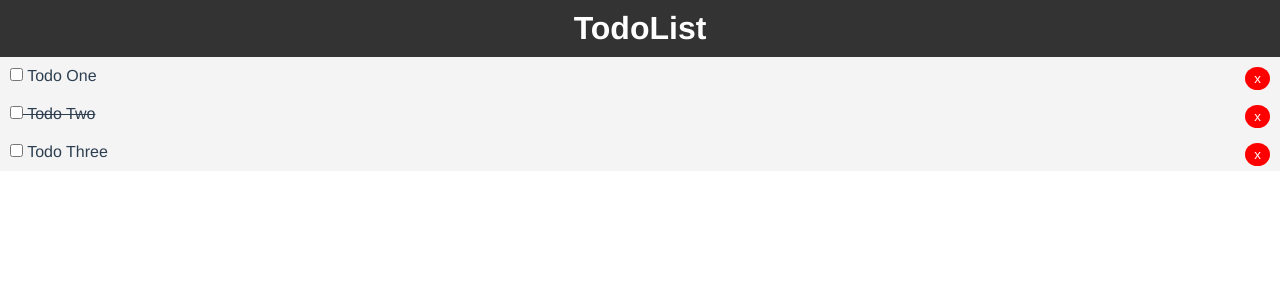
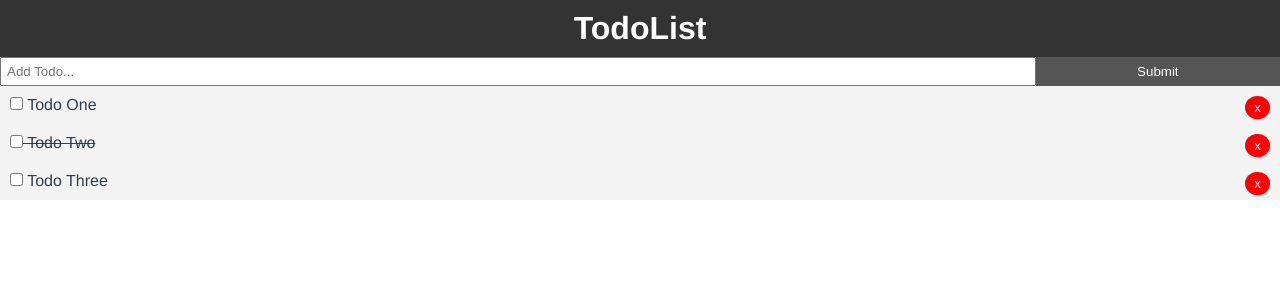
Before and after one commit to vankatwijk/Todo-VueJs, a Vue app: page / in a window 1280 px wide. Shown: the top 300 px of the page. Built offline with nearby package versions, Linux system fonts and the light colour scheme.

Commit message:
add todo

```diff
--- a/package.json
+++ b/package.json
@@ -9,6 +9,7 @@
   },
   "dependencies": {
     "core-js": "^3.3.2",
+    "uuid": "^3.3.3",
     "vue": "^2.6.10"
   },
   "devDependencies": {
--- a/src/App.vue
+++ b/src/App.vue
@@ -1,19 +1,22 @@
 <template>
   <div id="app">
     <Header />
+    <AddTodo v-on:add-todo="addTodo"/>
     <Todos v-bind:todos="todos" v-on:del-todo="deleteTodo"/>
   </div>
 </template>
 
 <script>
 import Todos from './components/Todos'
+import AddTodo from './components/AddTodo'
 import Header from './components/layout/Header'
 
 export default {
   name: 'app',
   components: {
     Todos,
-    Header
+    Header,
+    AddTodo
   },
   data(){
     return{
@@ -39,6 +42,9 @@
   methods:{
     deleteTodo(id){
       this.todos = this.todos.filter(todo=>todo.id!== id);
+    },
+    addTodo(newTodo){
+      this.todos = [...this.todos,newTodo];
     }
   }
 }
@@ -57,4 +63,15 @@
     -moz-osx-font-smoothing: grayscale;
     color: #2c3e50;
   }
+  .btn{
+    display:inline-block;
+    border:none;
+    background: #555;
+    color:#fff;
+    padding:7px 20px;
+    cursor:pointer;
+  }
+  .btn:hover{
+    background:#666
+  }
 </style>
--- /dev/null
+++ b/src/components/AddTodo.vue
@@ -0,0 +1,46 @@
+<template>
+    <div>
+        <form @submit="addTodo">
+            <input type="Text" v-model="title" name="title" placeholder="Add Todo...">
+            <input type="submit" value="Submit" class="btn">
+        </form>
+    </div>
+</template>
+<script>
+import uuid from 'uuid';
+
+export default {
+    name:"AddTodo",
+    data(){
+        return{
+            title:''
+        }
+    },
+    methods:{
+        addTodo(e){
+            e.preventDefault();
+            const newTodo = {
+                id:uuid.v4(),
+                title:this.title,
+                completed:false
+            }
+            //send to parent
+            this.$emit('add-todo',newTodo);
+            this.title = '';
+        }
+    }
+}
+</script>
+
+<style scoped>
+    form{
+        display:flex;
+    }
+    input[type="text"]{
+        flex:10;
+        padding:5px;
+    }
+    input[type="submit"]{
+        flex:2;
+    }
+</style>
```
Also changed, not shown: 1 other file (tests, documents, lock files or other folders). Lines whose indentation alone changed are shown as unchanged.
